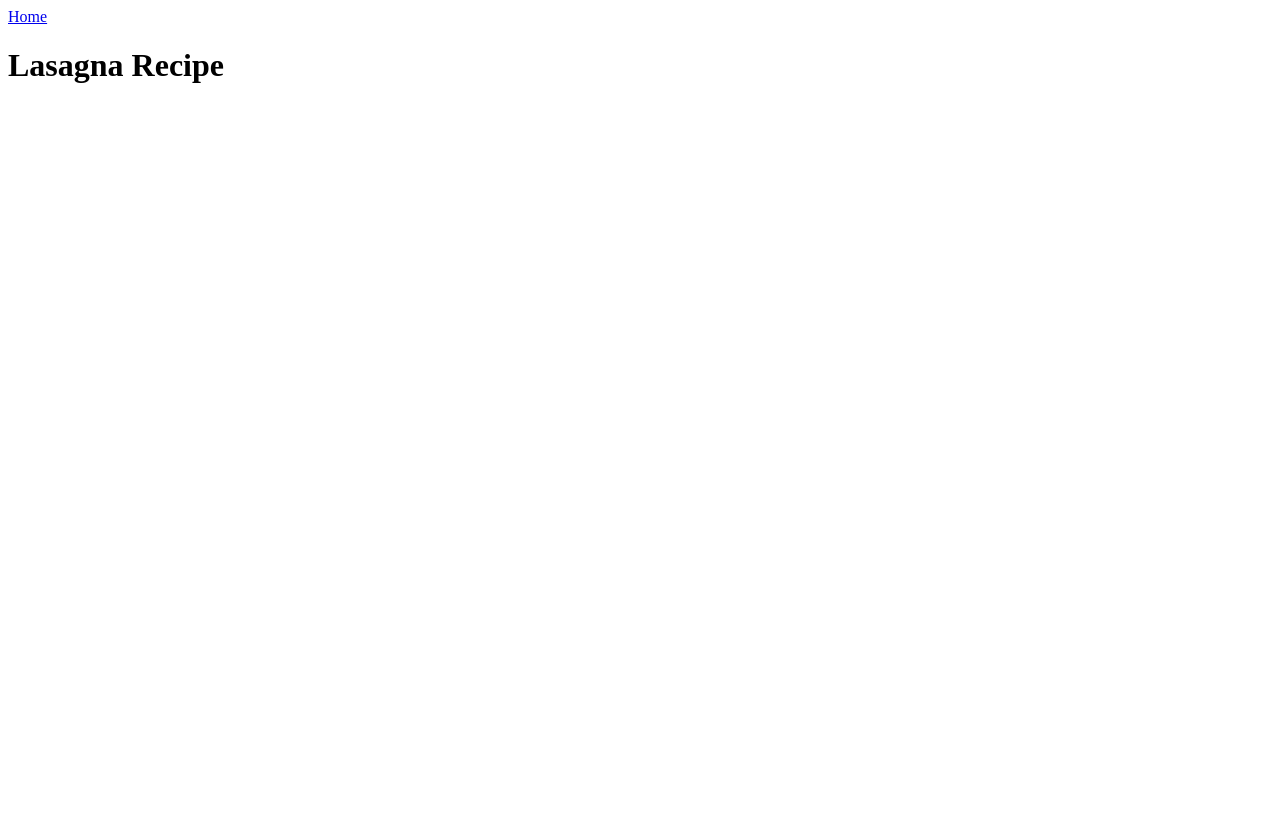
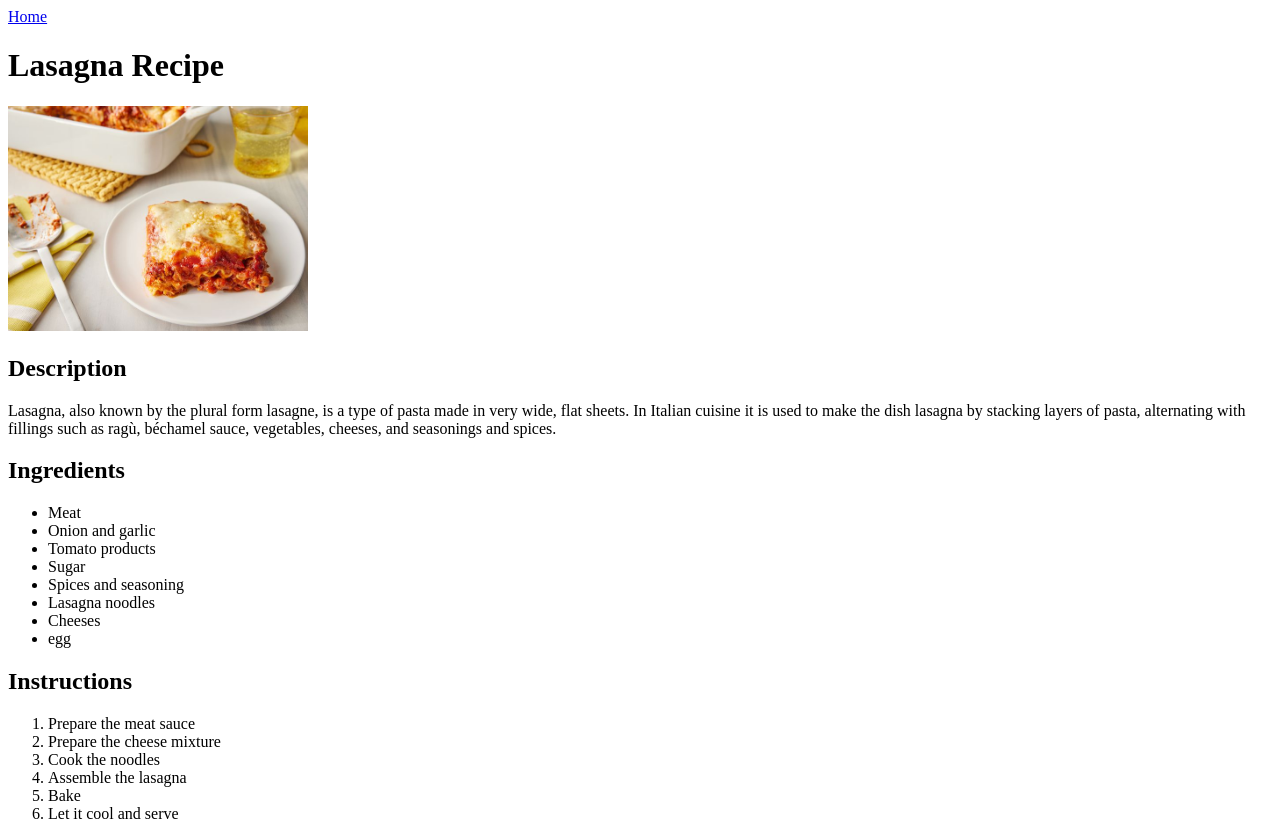
Before and after one commit to PremK177/odin-recipes, a plain HTML site: page recipes/lasagna.html in a window 1280 px wide. Before the commit the page ends 800 px from the top, so only its background shows below. Drawn offline with Linux system fonts and the light colour scheme.

Commit message:
First recipe added

```diff
--- a/recipes/lasagna.html
+++ b/recipes/lasagna.html
@@ -8,5 +8,38 @@
 <body>
     <a href="../index.html">Home</a>
     <h1>Lasagna Recipe</h1>
+
+    <img src="images/lasagna.jpg" alt="A delicious lasagna" width="300">
+
+    <h2>Description</h2>
+
+    <p>
+        Lasagna, also known by the plural form lasagne, is a type of pasta made in very wide,
+        flat sheets. In Italian cuisine it is used to make the dish lasagna by stacking layers
+        of pasta, alternating with fillings such as ragù, béchamel sauce, vegetables, cheeses,
+        and seasonings and spices.
+    </p>
+
+    <h2>Ingredients</h2>
+    <ul>
+        <li>Meat</li>
+        <li>Onion and garlic</li>
+        <li>Tomato products</li>
+        <li>Sugar</li>
+        <li>Spices and seasoning</li>
+        <li>Lasagna noodles</li>
+        <li>Cheeses</li>
+        <li>egg</li>
+    </ul>
+
+    <h2>Instructions</h2>
+    <ol>
+        <li>Prepare the meat sauce</li>
+        <li>Prepare the cheese mixture</li>
+        <li>Cook the noodles</li>
+        <li>Assemble the lasagna</li>
+        <li>Bake</li>
+        <li>Let it cool and serve</li>
+    </ol>
 </body>
 </html>
```
Also changed, not shown: recipes/images/lasagna.jpg (added).
